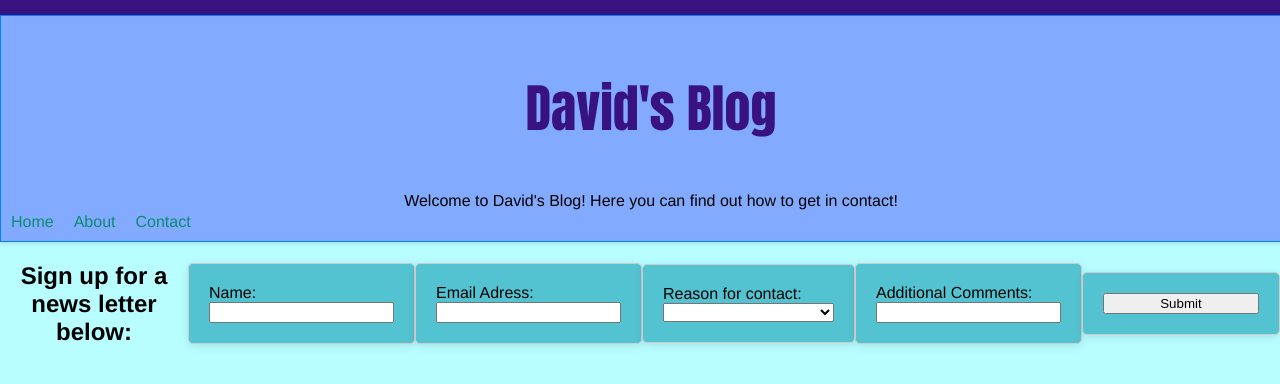
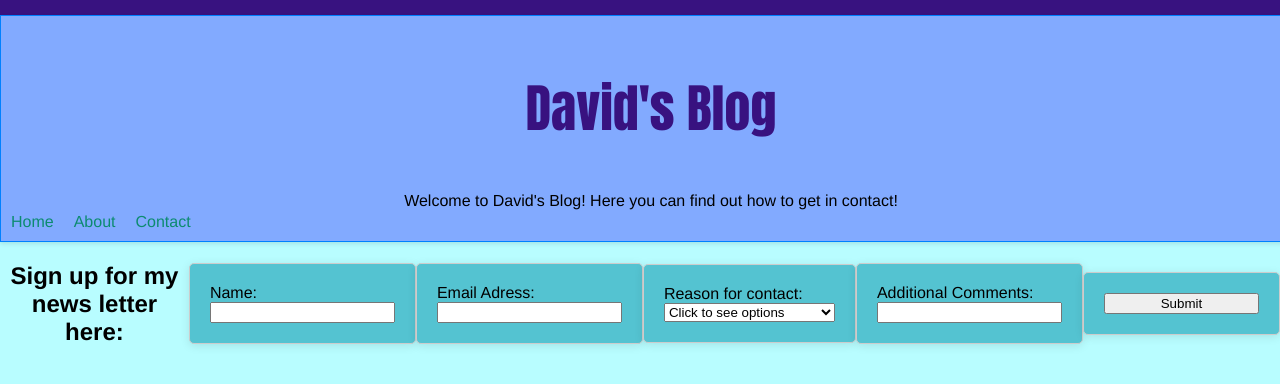
Before and after one commit to DavidBo20/mi349_blog, a plain HTML site: page contact.html in a window 1280 px wide. Shown: the top 384 px of the page. Drawn offline with Linux system fonts and the light colour scheme.

Commit message:
final validation fixes

```diff
--- a/contact.html
+++ b/contact.html
@@ -21,7 +21,7 @@
             </nav>
         </header>
             <section class="contact-section">
-                <h2>Sign up for a news letter below:</h2>
+                <h2>Sign up for my news letter here:</h2>
                 <form>
                     <label> Name:
                         <input type="text">
@@ -35,7 +35,7 @@
                 <form action="#" method="post">
                     <label for="Contact_Reason"> Reason for contact:</label>
                     <select id="Contact_Reason" name="Contact_Reason">
-                        <option value="option1"> </option>
+                        <option value="option1">Click to see options</option>
                         <option value="option2">Just saying hi :)</option>
                         <option value="option3">Looking for contractor</option>
                         <option value="option4">Interested in an interview</option>
```
